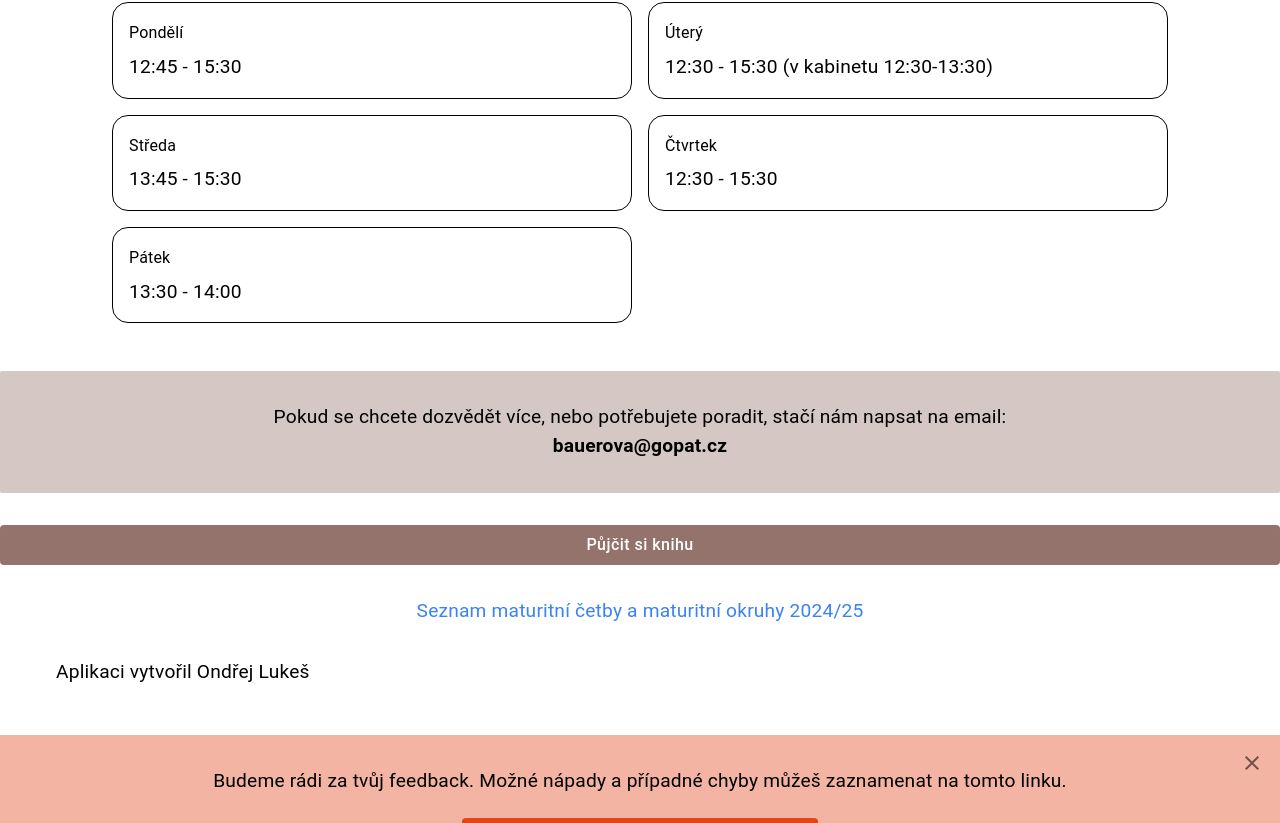
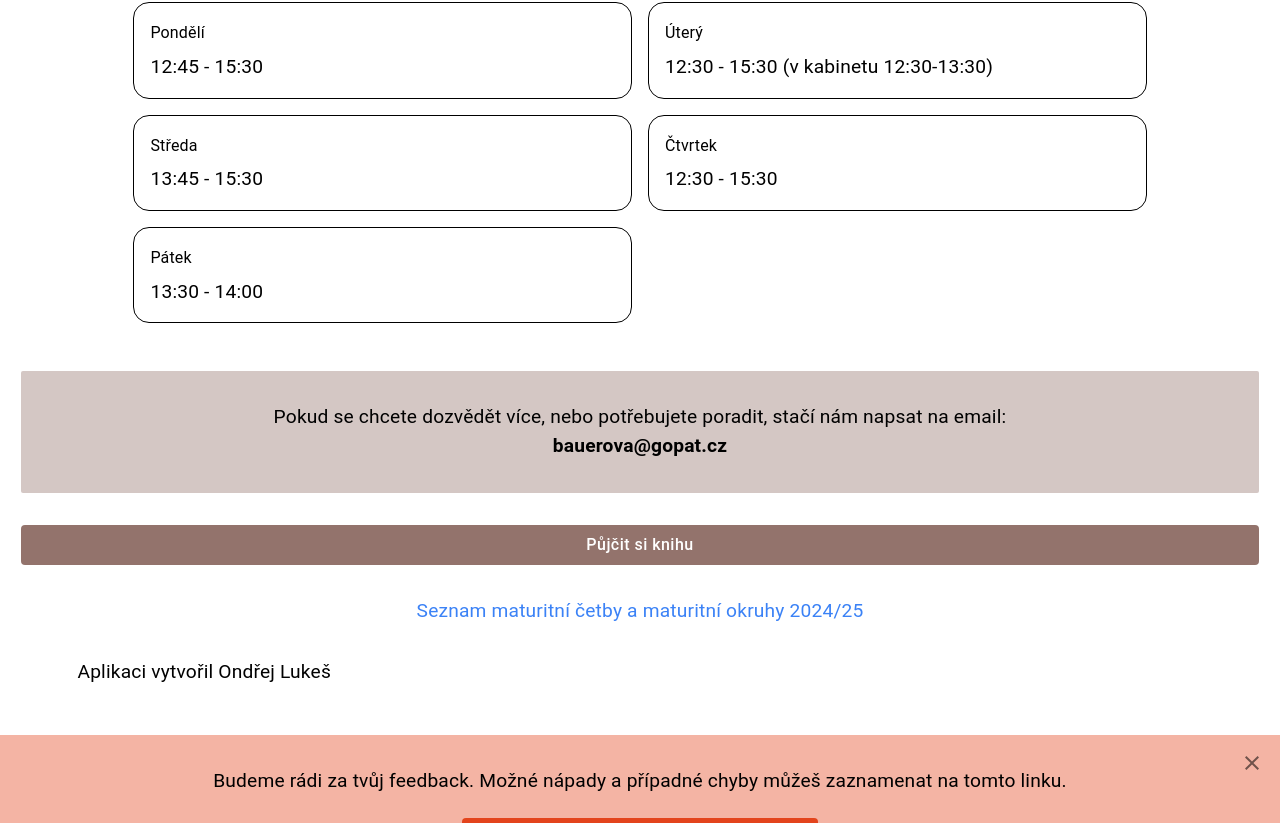
Before and after one commit to Nockiest/eknihovna, a Next.js app: page /info in a window 1280 px wide. Shown: the part 815-1638 px from the top of the page. Built offline with nearby package versions, Linux system fonts and the light colour scheme.

Commit message:
fixed overflow in infor section

```diff
--- a/app/info/page.tsx
+++ b/app/info/page.tsx
@@ -4,84 +4,33 @@ import type { Metadata } from "next";
 import { Box, List, ListItem, Typography } from "@mui/material";
 import Link from "next/link";
 import CreditMe from "@/components/CreditMe";
-import OpeningHours from "@/components/OpeningHours";
+import BauerovaLink from "@/components/BauerovaLink";
+import BorrowingInformation from "@/components/BorrowingInformation";
 export const metadata: Metadata = {
   title: "Informace o G.O. knihovně",
   description: "Vše o výpůjčce a kontakt na knihovnu",
 };
 const page = () => {
   return (
-    <Box justifyContent={"center"} className="w-full">
-      <Box className="px-12 lg:px-24">
-      <Typography variant="h3" className="mb-2">
-
-        Vše ohledně vypůjčení knížky
-      </Typography>
-      <List>
-        <ListItem>
-          Najdete u nás přes 3000 knížek od maturitní četby až po odbornou
-          literaturu
-        </ListItem>
-        <ListItem>Knížky jsou dostupné pro každého studenta G.O</ListItem>
-        <ListItem>
-          Knihu si zpravidla můžete půjčit na 1 měsíc (po domluvě i déle 🙂)
-        </ListItem>
-        <ListItem>
-          Knihu jsou zcela zdarma a nepotřebujete žádnout průkazku
-        </ListItem>
-        <ListItem>Knihu jsou (zatím) půjčovány na lístkový systém</ListItem>
-        <ListItem>
-          Knihovna je otevřena v průběhu celého školního roku
-        </ListItem>
-        <ListItem>
-          na konci školního roku by měly být všechny knihy vráceny
-        </ListItem>
-        <ListItem>
-          Pokud student knihu ztratí, je jeho povinností nahradit knihu
-          zakoupením stejného titulu
-        </ListItem>
-
-      </List>
-      <OpeningHours />
-      </Box>
+    <Box justifyContent={"center"} className="w-auto">
+      {BorrowingInformation()}
 
 
-      <Box
-        className="m-auto bg-primary-800"
-        sx={{
-          display: "flex",
-          justifyContent: "center", // Centers the text horizontally
-          alignItems: "center", // Centers the text vertically (optional)
-          height: "100%", // Adjust this to fit your layout needs
-          margin: "2em auto",
-          padding: "2em",
-          borderRadius: "2px",
-          textAlign: "center", // Ensures the text itself is centered
-        }}
-      >
-        <Typography variant="body1" textAlign="center" className="text-center">
-          Pokud se chcete dozvědět více, nebo potřebujete poradit, stačí nám
-          napsat na email:
-          <br />
-          <b>
-            <a
-              href="mailto:bauerova@gopat.cz"
-              style={{ color: "light-blue", textDecoration: "none" }}
-            >
-              bauerova@gopat.cz
-            </a>
-          </b>
-        </Typography>
-      </Box>
+      <BauerovaLink />
       <Box className="w-full my-8 flex flex-col flex-center">
         <PrimaryButton className="mx-auto">
           <Link href="/katalog">Půjčit si knihu</Link>
         </PrimaryButton>
       </Box>
-      <Box  className=" text-blue-500 w-full flex flex-row justify-center hover:underlinevflex  ">
-      <Link className=" text-blue-500 mx-auto hover:underlinevflex justify-center" href='https://drive.google.com/file/d/18zk9IG9MlaM3cdiUdRVc0s11h7FJ_LcV/view'>
-        <Typography className="mx-auto text-center align-center">Seznam maturitní četby a maturitní okruhy 2024/25</Typography>
-      </Link>
+      <Box className=" text-blue-500 w-full flex flex-row justify-center hover:underlinevflex  ">
+        <Link
+          className=" text-blue-500 mx-auto hover:underline flex justify-center"
+          href="https://drive.google.com/file/d/18zk9IG9MlaM3cdiUdRVc0s11h7FJ_LcV/view"
+        >
+          <Typography className="mx-auto text-center align-center">
+            Seznam maturitní četby a maturitní okruhy 2024/25
+          </Typography>
+        </Link>
       </Box>
 
       <CreditMe />
--- /dev/null
+++ b/components/BauerovaLink.tsx
@@ -0,0 +1,36 @@
+import { Box, Typography } from "@mui/material";
+import Link from "next/link";
+import React from "react";
+
+const BauerovaLink = () => {
+  return (
+    <Box
+      className=" bg-primary-800"
+      sx={{
+        display: "flex",
+        justifyContent: "center", // Centers the text horizontally
+        alignItems: "center", // Centers the text vertically (optional)
+        margin: "2em auto",
+        padding: "2em 0",
+        borderRadius: "2px",
+        textAlign: "center", // Ensures the text itself is centered
+      }}
+    >
+      <Typography variant="body1" textAlign="center" className="text-center">
+        Pokud se chcete dozvědět více, nebo potřebujete poradit, stačí nám
+        napsat na email:
+        <br />
+
+          <Link
+            href="mailto:bauerova@gopat.cz"
+            style={{ color: "light-blue", textDecoration: "none" }}
+          >
+             <b>bauerova@gopat.cz </b>
+          </Link>
+
+      </Typography>
+    </Box>
+  );
+};
+
+export default BauerovaLink;
--- /dev/null
+++ b/components/BorrowingInformation.tsx
@@ -0,0 +1,35 @@
+import { Box, List, ListItem, Typography } from "@mui/material";
+import OpeningHours from "./OpeningHours";
+
+export default function BorrowingInformation() {
+    return <Box className="px-6 lg:px-24">
+      <Typography variant="h3" className="mb-2">
+        Vše ohledně vypůjčení knížky
+      </Typography>
+      <List>
+        <ListItem>
+          Najdete u nás přes 3000 knížek od maturitní četby až po odbornou
+          literaturu
+        </ListItem>
+        <ListItem>Knížky jsou dostupné pro každého studenta G.O</ListItem>
+        <ListItem>
+          Knihu si zpravidla můžete půjčit na 1 měsíc (po domluvě i déle 🙂)
+        </ListItem>
+        <ListItem>
+          Knihu jsou zcela zdarma a nepotřebujete žádnout průkazku
+        </ListItem>
+        <ListItem>Knihu jsou (zatím) půjčovány na lístkový systém</ListItem>
+        <ListItem>
+          Knihovna je otevřena v průběhu celého školního roku
+        </ListItem>
+        <ListItem>
+          na konci školního roku by měly být všechny knihy vráceny
+        </ListItem>
+        <ListItem>
+          Pokud student knihu ztratí, je jeho povinností nahradit knihu
+          zakoupením stejného titulu
+        </ListItem>
+      </List>
+      <OpeningHours />
+    </Box>;
+  }
--- a/components/CreditMe.tsx
+++ b/components/CreditMe.tsx
@@ -3,7 +3,7 @@ import React from 'react'
 
 const CreditMe = () => {
   return (
-    <Container>
+    <Container className='w-auto'>
         <Typography variant="body1">Aplikaci vytvořil Ondřej Lukeš</Typography>
     </Container>
   )
```
